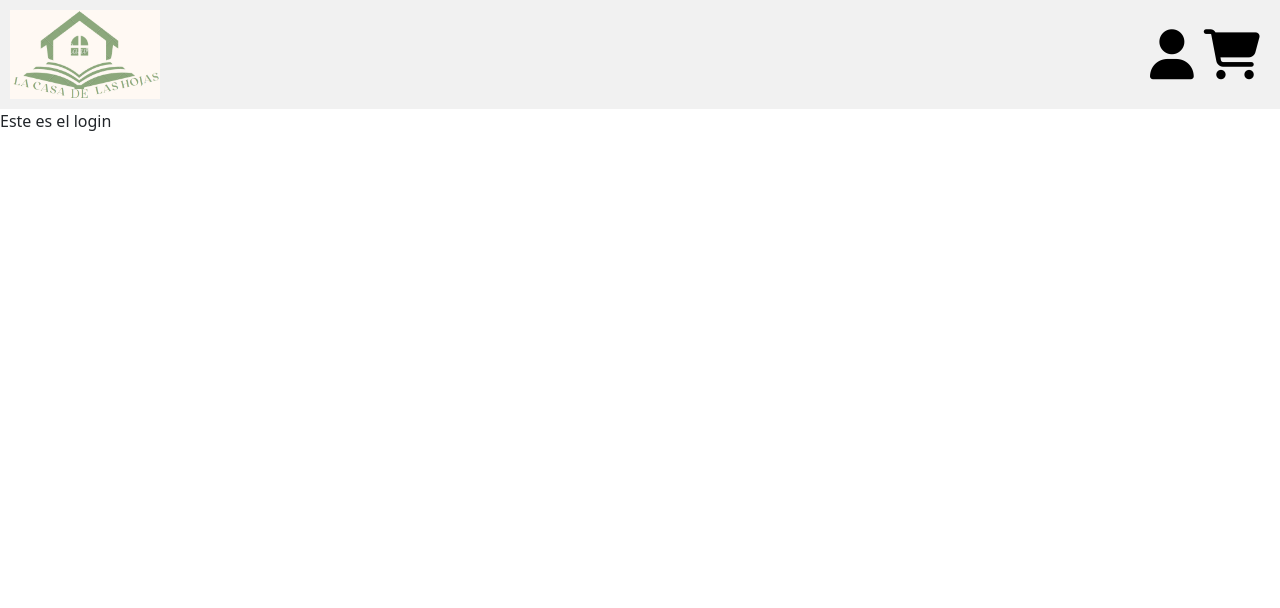
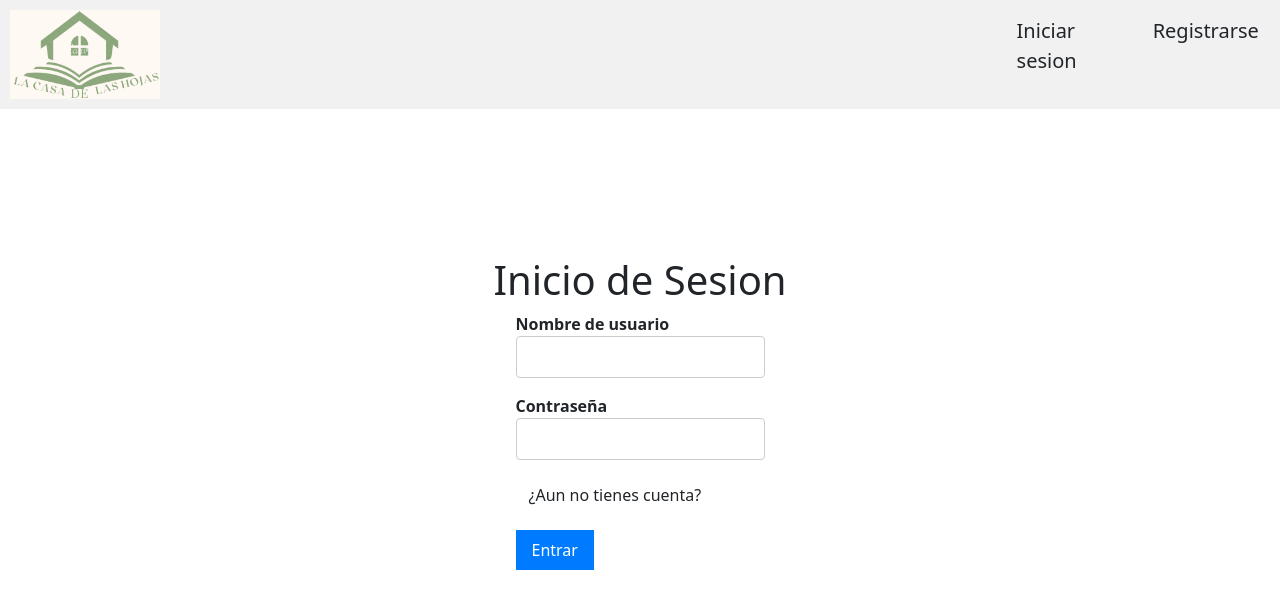
Before and after one commit to Cancelo-67/libreriaVue, a Vue app: page /login in a window 1280 px wide. Shown: the top 608 px of the page. Built offline with nearby package versions, Linux system fonts and the light colour scheme; no server answers.

Commit message:
Register y login implementados

```diff
--- a/src/App.vue
+++ b/src/App.vue
@@ -16,8 +16,4 @@ export default {
 };
 </script>
 
-<style>
-#app {
-  /* Estilos para el contenedor principal de la aplicación */
-}
-</style>
+<style></style>
--- a/src/components/Navbar.vue
+++ b/src/components/Navbar.vue
@@ -1,9 +1,7 @@
 <template>
   <nav class="navbar">
     <div class="navbar-logo">
-      <router-link to="/">
-        <img class="img-logo" src="../images/logo.png" alt="Logo" />
-      </router-link>
+      <img class="img-logo" src="../images/logo.png" alt="Logo" />
     </div>
     <div class="navbar-icons">
       <!-- Usuario logueado -->
@@ -14,30 +12,31 @@
         <i class="fas fa-shopping-cart"></i>
       </router-link>
       <router-link v-if="logued" to="/login" class="navbar-icon">
-        <i
-          class="fa-duotone fa-right-from-bracket"
-          style="--fa-primary-color: #000000; --fa-secondary-color: #000000"
-        ></i>
+        <i @click="logOut" class="fa-solid fa-right-from-bracket"></i>
       </router-link>
       <!-- Usuario no logueado -->
-      <router-link v-if="!logued" to="/login" class="">
-        <p>Register</p>
+      <router-link v-if="!logued" to="/login" class="login">
+        <p>Iniciar sesion</p>
       </router-link>
-      <router-link v-if="!logued" to="/login" class="">
-        <p>Login</p>
+      <router-link v-if="!logued" to="/register" class="register">
+        <p>Registrarse</p>
       </router-link>
     </div>
   </nav>
 </template>
 
 <script>
-import { mapState, mapActions } from "vuex";
+import { mapState, mapMutations } from "vuex";
 import "@fortawesome/fontawesome-free/css/all.css";
 export default {
   methods: {
-    ...mapActions(["logout"]),
-    logout() {
-      this.logout();
+    ...mapMutations(["setLogued"]),
+    changeValue() {
+      this.setLogued(false);
+    },
+    logOut() {
+      this.changeValue();
+      this.$router.push("/");
     },
   },
   computed: {
@@ -47,6 +46,30 @@ export default {
 </script>
 
 <style scoped>
+.register {
+  text-decoration: none;
+  color: inherit;
+  font-size: 20px;
+  padding: 0.3rem 0.7rem;
+}
+.register:hover {
+  transition: 0.5s;
+  color: white;
+  background-color: #4a4646;
+  border-radius: 10%;
+}
+.login {
+  text-decoration: none;
+  color: inherit;
+  font-size: 20px;
+  padding: 0.3rem 0.7rem;
+}
+.login:hover {
+  transition: 0.5s;
+  color: white;
+  background-color: #4a4646;
+  border-radius: 10%;
+}
 .navbar {
   display: flex;
   justify-content: space-between;
@@ -60,9 +83,11 @@ export default {
 }
 
 .navbar-icons {
+  width: 21%;
   margin-left: 10px;
   font-size: 50px;
-  /* Estilos para el contenedor de los iconos */
+  display: flex;
+  justify-content: space-around;
 }
 
 .navbar-icon {
--- a/src/pages/Login.vue
+++ b/src/pages/Login.vue
@@ -1,9 +1,174 @@
 <template>
-  <div>Este es el login</div>
+  <div class="popup" v-if="goodPopup">
+    <div class="popup-content">
+      <h2>Usuario logueado</h2>
+      <p>Bienvenido a La casa de las hojas, {{ formData.nombreusuario }}!</p>
+    </div>
+  </div>
+  <div class="popup" v-if="badPopup">
+    <div class="popup-content">
+      <h2>Usuario incorrecto</h2>
+      <p>Vuelva a introducir las credenciales</p>
+    </div>
+  </div>
+  <div class="container">
+    <h1>Inicio de Sesion</h1>
+    <form @submit.prevent="submitForm">
+      <div class="form-group">
+        <label for="username">Nombre de usuario</label>
+        <input
+          type="text"
+          id="username"
+          v-model="formData.nombreusuario"
+          required
+        />
+      </div>
+
+      <div class="form-group">
+        <label for="password">Contraseña</label>
+        <input
+          type="password"
+          id="password"
+          v-model="formData.contrasena"
+          required
+        />
+      </div>
+      <router-link to="/register">
+        <p class="btn">¿Aun no tienes cuenta?</p>
+      </router-link>
+      <button type="submit">Entrar</button>
+    </form>
+  </div>
 </template>
 
 <script>
 import axios from "axios";
+import { mapState, mapMutations } from "vuex";
+export default {
+  data() {
+    return {
+      formData: {
+        nombreusuario: "",
+        contrasena: "",
+      },
+      users: [],
+      goodPopup: false,
+      badPopup: false,
+    };
+  },
+  computed: {
+    ...mapState(["logued"]),
+  },
+  methods: {
+    ...mapMutations(["setLogued"]),
+    changeValue() {
+      this.setLogued(true);
+    },
+    async fetchUsers() {
+      try {
+        const response = await axios.get("http://localhost:9000/api/usuarios/");
+        this.users = response.data;
+      } catch (error) {
+        console.log(error);
+      }
+    },
+    async submitForm() {
+      try {
+        const userExists = this.users.some(
+          (user) => user.nombreusuario === this.formData.nombreusuario
+        );
+        const passwordExists = this.users.some(
+          (user) => user.contrasena === this.formData.contrasena
+        );
 
-export default {};
+        console.log(this.formData.contrasena);
+        console.log(this.users);
+        if (!userExists || !passwordExists) {
+          this.badPopup = true;
+          setTimeout(() => {
+            this.badPopup = false;
+          }, 1800);
+        } else {
+          this.goodPopup = true;
+          setTimeout(() => {
+            this.goodPopup = false;
+            this.changeValue();
+            this.$router.push("/");
+          }, 2000);
+        }
+      } catch (error) {
+        console.log(error);
+      }
+    },
+  },
+  created() {
+    this.fetchUsers();
+  },
+};
 </script>
+
+<style>
+.container {
+  display: flex;
+  flex-direction: column;
+  align-items: center;
+  justify-content: center;
+  height: 60vh;
+}
+
+form {
+  display: flex;
+  flex-direction: column;
+  align-items: flex-start;
+}
+
+.form-group {
+  margin-bottom: 1rem;
+  display: flex;
+  flex-direction: column;
+}
+
+label {
+  font-weight: bold;
+}
+
+input {
+  padding: 0.5rem;
+  border-radius: 4px;
+  border: 1px solid #ccc;
+}
+
+button {
+  padding: 0.5rem 1rem;
+  background-color: #007bff;
+  color: #fff;
+  border: none;
+  border-radius: 10px;
+  cursor: pointer;
+}
+
+button:hover {
+  transition: 0.5s;
+  border: none;
+  background-color: #0056b3;
+  border-radius: 20%;
+}
+.popup {
+  position: fixed;
+  top: 0;
+  left: 0;
+  width: 100%;
+  height: 100%;
+  background-color: rgba(0, 0, 0, 0.5);
+  display: flex;
+  align-items: center;
+  justify-content: center;
+}
+
+.popup-content {
+  background-color: #fff;
+  padding: 1rem;
+  border-radius: 4px;
+  text-align: center;
+}
+</style>
--- a/src/pages/Register.vue
+++ b/src/pages/Register.vue
@@ -1,7 +1,21 @@
 <template>
+  <!-- PopUp usuario registrado correctamente -->
+  <div class="popup" v-if="goodPopup">
+    <div class="popup-content">
+      <h2>Usuario registrado</h2>
+      <p>Usuario registrado correctamente</p>
+    </div>
+  </div>
+  <!-- Usuario no registrado -->
+  <div class="popup" v-if="badPopup">
+    <div class="popup-content">
+      <h2>Usuario no registrado</h2>
+      <p>El nombre de usuario o email ya existen</p>
+    </div>
+  </div>
   <div class="container">
     <h1>Registro de Usuario</h1>
-    <form @submit.prevent="submitForm(users)">
+    <form @submit.prevent="submitForm">
       <div class="form-group">
         <label for="username">Nombre de usuario</label>
         <input
@@ -17,12 +31,7 @@
       </div>
       <div class="form-group">
         <label for="lastname">Apellidos</label>
-        <input
-          type="text"
-          id="lastname"
-          v-model="formData.apellidos"
-          required
-        />
+        <input type="text" id="lastname" v-model="formData.apellido" required />
       </div>
       <div class="form-group">
         <label for="email">Correo electrónico</label>
@@ -37,6 +46,9 @@
           required
         />
       </div>
+      <router-link to="/login"
+        ><p class="btn">¿Ya tienes una cuenta?</p></router-link
+      >
       <button type="submit">Registrarse</button>
     </form>
   </div>
@@ -51,16 +63,15 @@ export default {
       formData: {
         nombreusuario: "",
         nombre: "",
-        apellidos: "",
+        apellido: "",
         email: "",
         contrasena: "",
         favoritos: [],
       },
       users: [],
+      goodPopup: false,
+      badPopup: false,
     };
-  },
-  computed() {
-    this.fetchUsers();
   },
   methods: {
     async fetchUsers() {
@@ -71,25 +82,36 @@ export default {
         console.log(error);
       }
     },
-    async submitForm(users) {
+    async submitForm() {
+      console.log(this.users);
       try {
-        if (users === []) {
-          axios.post("http://localhost:9000/api/usuarios", this.formData);
+        const userExists = this.users.some(
+          (user) => user.nombreusuario === this.formData.nombreusuario
+        );
+        const emailExists = this.users.some(
+          (user) => user.email === this.formData.email
+        );
+
+        if (userExists || emailExists) {
+          this.badPopup = true;
+          setTimeout(() => {
+            this.badPopup = false;
+          }, 1800);
         } else {
-          if (
-            this.users.find(
-              (user) => user.nombreusuario === this.formData.nombreusuario
-            )
-          ) {
+          this.goodPopup = true;
+          setTimeout(() => {
+            this.goodPopup = false;
+            axios.post("http://localhost:9000/api/usuarios", this.formData);
             this.$router.push("/login");
-          } else {
-            console.log("Usuario no creado");
-          }
+          }, 1800);
         }
       } catch (error) {
         console.log(error);
       }
     },
+  },
+  created() {
+    this.fetchUsers();
   },
 };
 </script>
@@ -100,7 +122,7 @@ export default {
   flex-direction: column;
   align-items: center;
   justify-content: center;
-  height: 100vh;
+  height: 76vh;
 }
 
 form {
@@ -137,4 +159,25 @@ button {
 button:hover {
   background-color: #0056b3;
 }
+.popup {
+  position: fixed;
+  top: 0;
+  left: 0;
+  width: 100%;
+  height: 100%;
+  background-color: rgba(0, 0, 0, 0.5);
+  display: flex;
+  align-items: center;
+  justify-content: center;
+}
+
+.popup-content {
+  background-color: #fff;
+  padding: 1rem;
+  border-radius: 4px;
+  text-align: center;
+}
+.question {
+  text-decoration: none;
+}
 </style>
--- a/src/store/store.js
+++ b/src/store/store.js
@@ -2,7 +2,7 @@ import { createStore } from "vuex";
 
 const store = createStore({
   state: {
-    logued: true,
+    logued: false,
   },
   actions: {
     logout({ commit }) {
@@ -10,7 +10,7 @@ const store = createStore({
     },
   },
   mutations: {
-    setlogued(state, value) {
+    setLogued(state, value) {
       state.logued = value;
     },
   },
```
Also changed, not shown: src/components/Rating.vue (added, +53 -0 lines).
